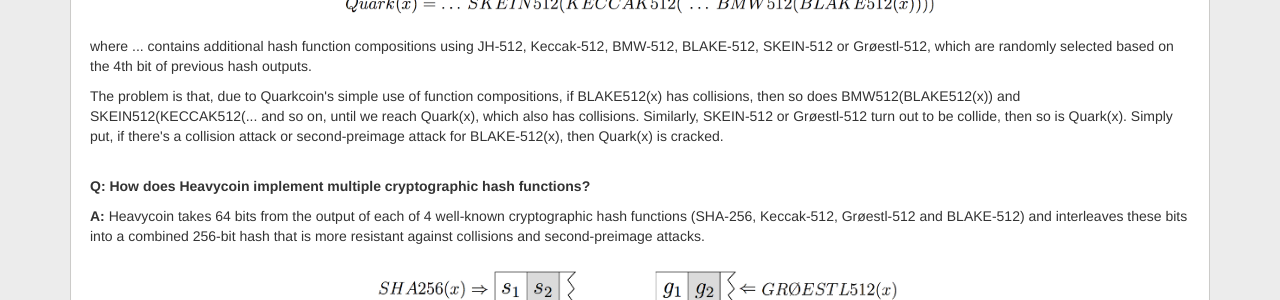
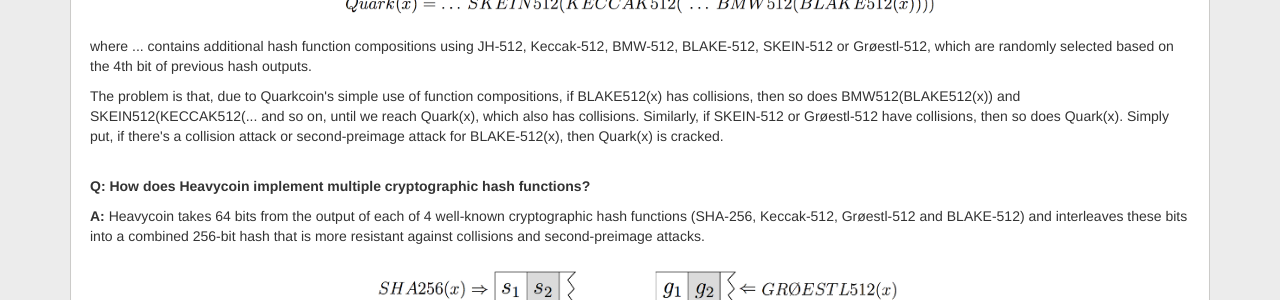
Before and after one commit to heavycoin/heavycoin.github.io, a Jekyll site: the page built from about.html, in a window 1280 px wide and 900 px high, scrolled down 696 px. Shown: the part 172-472 px from the top of the window. Built offline with Jekyll 4.4.1, drawn with Linux system fonts in a browser that asks for light colours; Markdown is read by kramdown in place of the engine named in the settings.

Commit message:
Small fix to about page

```diff
--- a/about.html
+++ b/about.html
@@ -90,8 +90,8 @@
                     collisions, then so does BMW512(BLAKE512(x)) and
                     SKEIN512(KECCAK512(... and so on, until we reach
                     Quark(x), which also has collisions.  Similarly,
-                    SKEIN-512 or Grøestl-512 turn out to be collide,
-                    then so is Quark(x).  Simply put, if there's a
+                    if SKEIN-512 or Grøestl-512 have collisions,
+                    then so does Quark(x). Simply put, if there's a
                     collision attack or second-preimage attack for
                     BLAKE-512(x), then Quark(x) is cracked.
                     </p>
```
